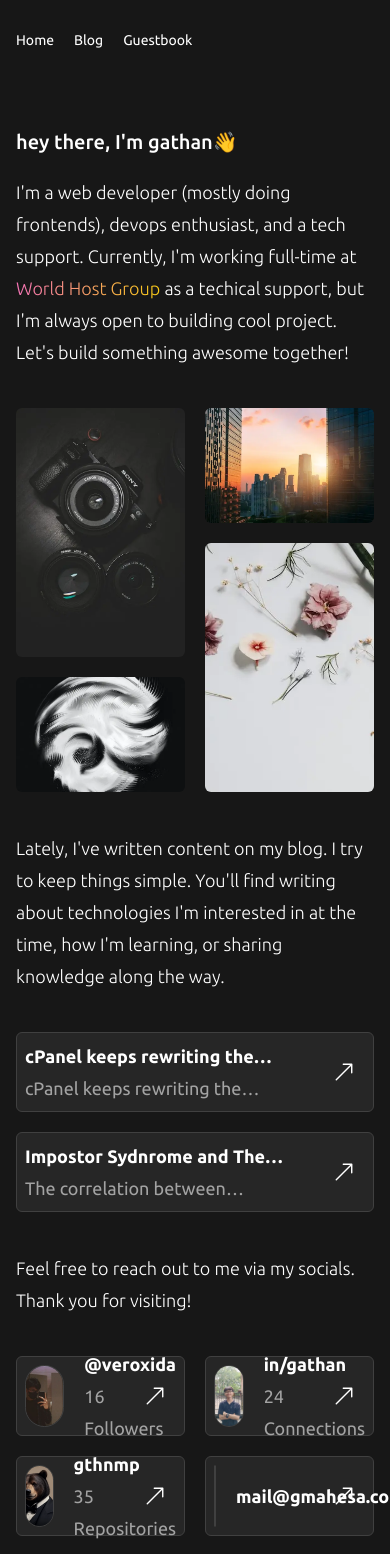
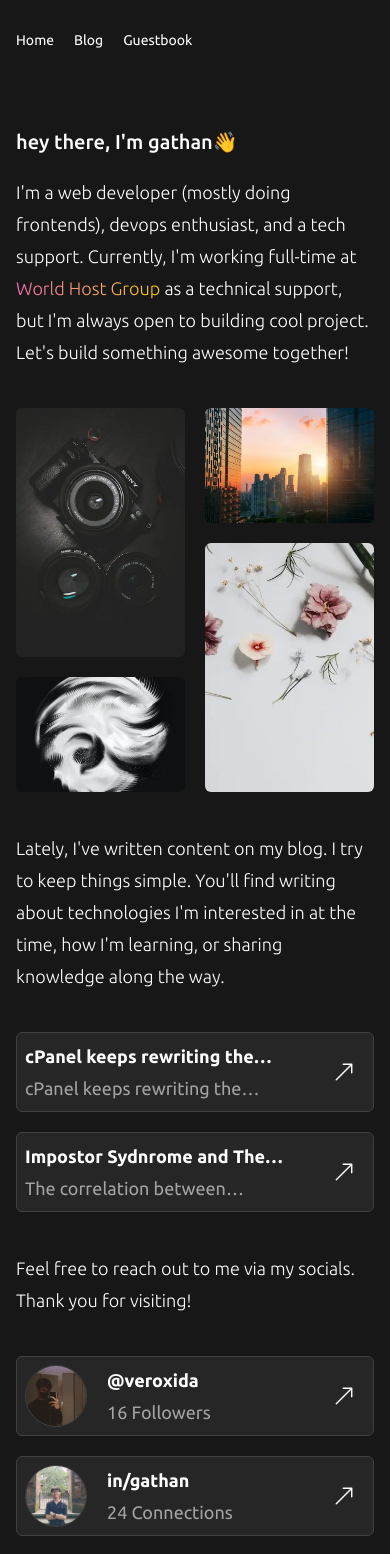
Before and after one commit to gthnmp/gmahesa.com, a Next.js app: page / in a window 390 px wide. Shown: the top 1554 px of the page. Built offline with nearby package versions, Linux system fonts and the light colour scheme; no server answers.

Commit message:
fix typo and responsivity

```diff
--- a/app/page.tsx
+++ b/app/page.tsx
@@ -18,7 +18,7 @@ export default function Home() {
       <div className='flex flex-col gap-5'>
         <h1 className='text-xl md:text-3xl font-medium'> hey there, I&apos;m gathan👋</h1>
         <p className='font-light '>
-          I&apos;m a web developer (mostly doing frontends), devops enthusiast, and a tech support. Currently, I&apos;m working full-time at <Link href="https://worldhost.group" target="_blank" className='transition-all duration-150 bg-gradient-to-r from-pink-400 to-yellow-400 inline-block text-transparent bg-clip-text'> World Host Group </Link> as a techical support, but I'm always open to building cool project. Let&apos;s build something awesome together!
+          I&apos;m a web developer (mostly doing frontends), devops enthusiast, and a tech support. Currently, I&apos;m working full-time at <Link href="https://worldhost.group" target="_blank" className='bg-gradient-to-r from-pink-400 to-yellow-400 inline-block text-transparent bg-clip-text'> World Host Group </Link> as a technical support, but I'm always open to building cool project. Let&apos;s build something awesome together!
         </p>
       </div>
       <div className='w-full h-96 grid grid-cols-2 grid-rows-3 md:grid-cols-3 md:grid-rows-2 gap-5  bg-opacity-30'>
@@ -57,7 +57,7 @@ export default function Home() {
           Feel free to reach out to me via my socials. Thank you for visiting!
         </p>
       </div>
-      <div className='grid grid-rows-2 grid-cols-2 gap-5'>
+      <div className='grid grid-cols-1 md:grid-cols-2 grid-flow-row gap-5'>
         <SocialAnchor
           src={TwitterPhoto}
           alt={"Gathan Mahesa's Twitter Profile Picture"}
```
